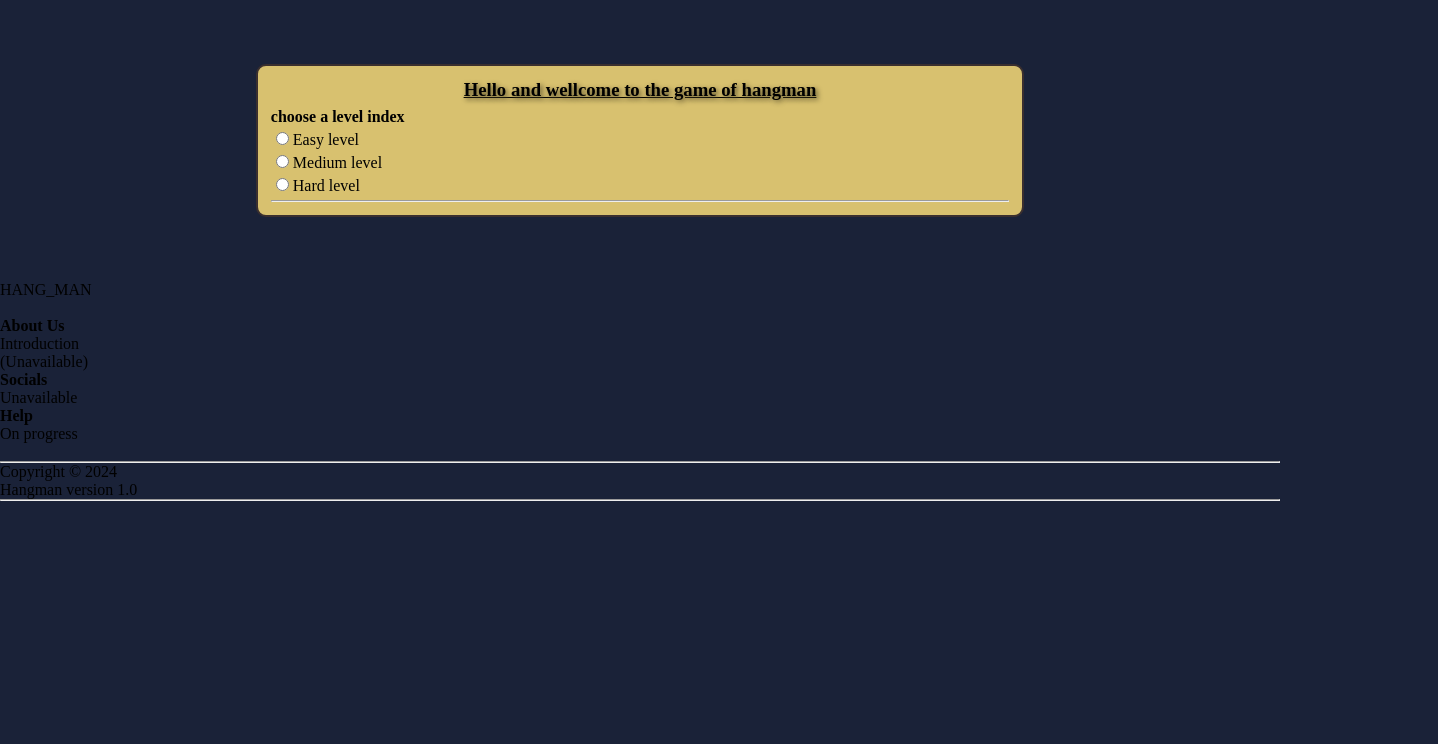
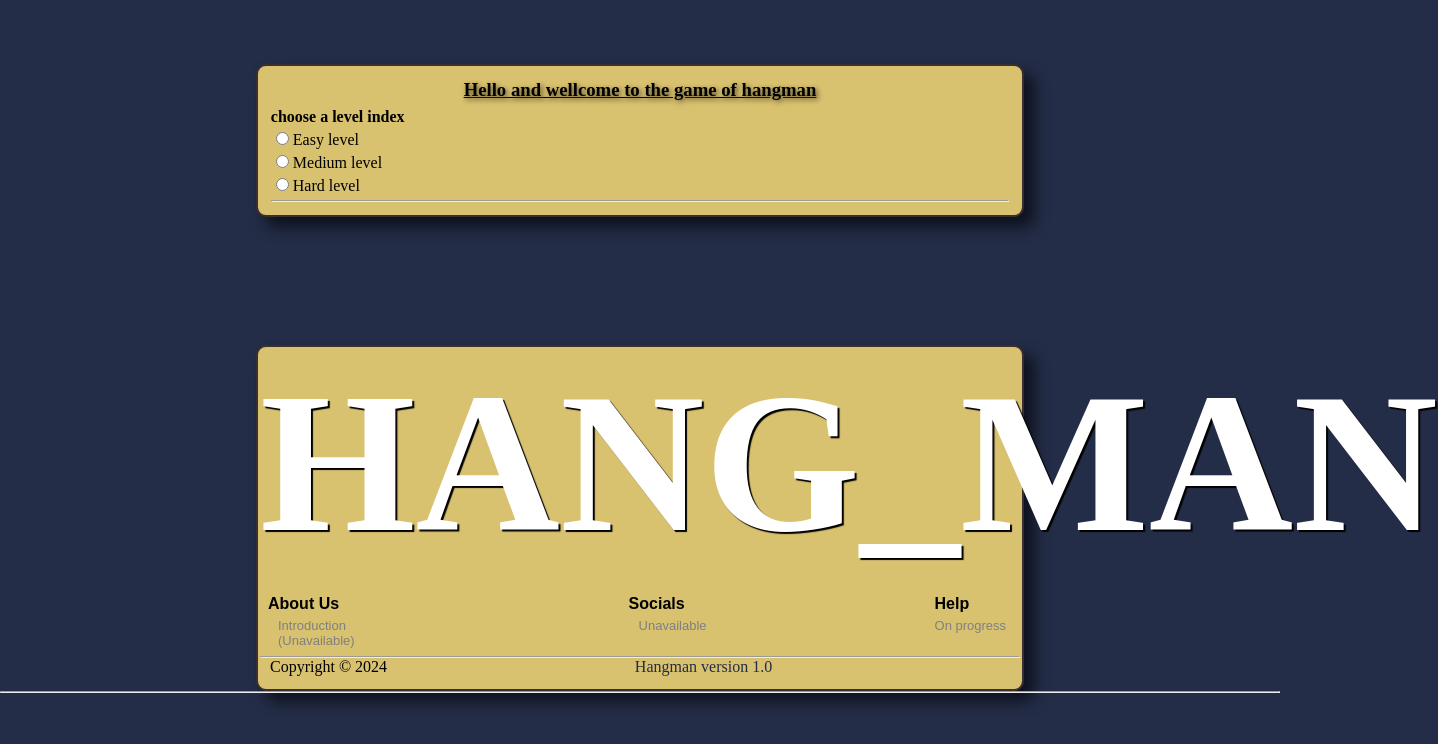
Before and after one commit to sushant5101/Hangman_GUI_based, a plain HTML site: page index.html in a window 1280 px wide. Shown: the whole page, 1438 px wide, since content can reach past the window. Drawn offline with Linux system fonts and the light colour scheme; a web font is replaced by a local one.

Commit message:
Update style1.1.css
updated ui of the webpage

```diff
--- a/style.css
+++ b/style.css
@@ -3,12 +3,27 @@
     margin: 0;
 }
 
+@font-face {
+    font-family: 'CustomFont';
+    src: url('fonts/beba.ttf') format('truetype');
+}
+
 body {
-    background-color: #1a2238;
+    background-color: #242d47;
     /* text-align: center; */
 }
 
-#greet {
+
+#body1 {
+    margin: 5% 20% 5% 20%;
+    border: 2px double rgb(58, 47, 47);
+    border-radius: 10px;
+    box-shadow: 10px 10px 15px #0d111d;
+    background-color: #d8c16f;
+    padding: 1%;
+}
+
+#body1 #greet {
     text-align: center;
     color: black;
     font-weight: bold;
@@ -16,25 +31,76 @@ body {
     text-shadow: 2px 2px 5px #524929;
 }
 
-#body1 {
-    margin: 5% 20% 5% 20%;
-    border: 2px double rgb(58, 47, 47);
-    border-radius: 10px;
-    background-color: #d8c16f;
-    padding: 1%;
-}
-
-#level_chooser {
+#body1 #level_chooser {
     margin: 1% 75% 0% 0%;
     text-align: left;
     /* border: 2px solid black;
     border-radius: 10px; */
 }
 
-#level_index {
+#level_chooser #level_index {
     font-weight: bolder;
 }
 
-.LEVEL{
+.LEVEL {
     margin: 5px;
 }
+
+footer {
+    display: grid;
+}
+
+#foot {
+    margin: 5% 20% 0% 20%;
+    border: 2px double rgb(58, 47, 47);
+    border-radius: 10px;
+    box-shadow: 10px 10px 15px #0d111d;
+    background-color: #d8c16f;
+    padding: 1px 2px 3px 2px;
+}
+
+#foot #foothangman {
+    color: white;
+    text-align: center;
+    text-shadow: 2px 2px 1px #000000;
+    font-size: 200px;
+    font-weight: bold;
+    font-family: 'CustomFont', beba;
+}
+
+#foot #about {
+    text-align: left;
+    float: left;
+    margin: 0% 35% 0% 0%;
+}
+
+
+#foot #socials {
+    text-align: left;
+    float: left;
+    margin: 0% 30% 0% 0%;
+}
+
+
+.details {
+    font-family:sans-serif;
+    margin: 5px 0px 5px 18px;
+    font-size: small;
+    color: gray;
+}
+
+.title {
+    font-family:sans-serif;
+    margin: 0px 0px 0px 8px;
+}
+
+#foot #copyright {
+    margin: 0px 0px 10px 10px;
+    float: left;
+}
+
+#foot #version{
+    margin: 0px 0px 10px 10px;
+    text-align: center;
+    color: #242d47;
+}
```
